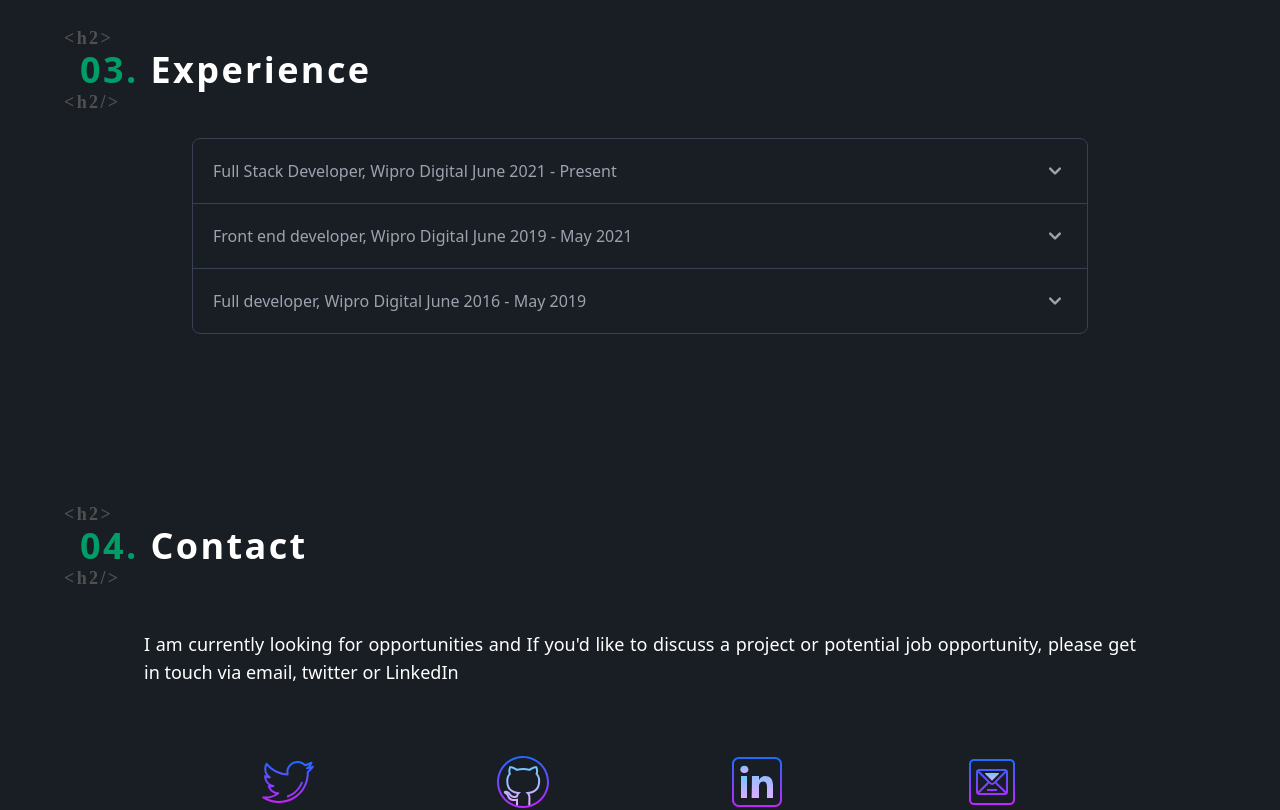
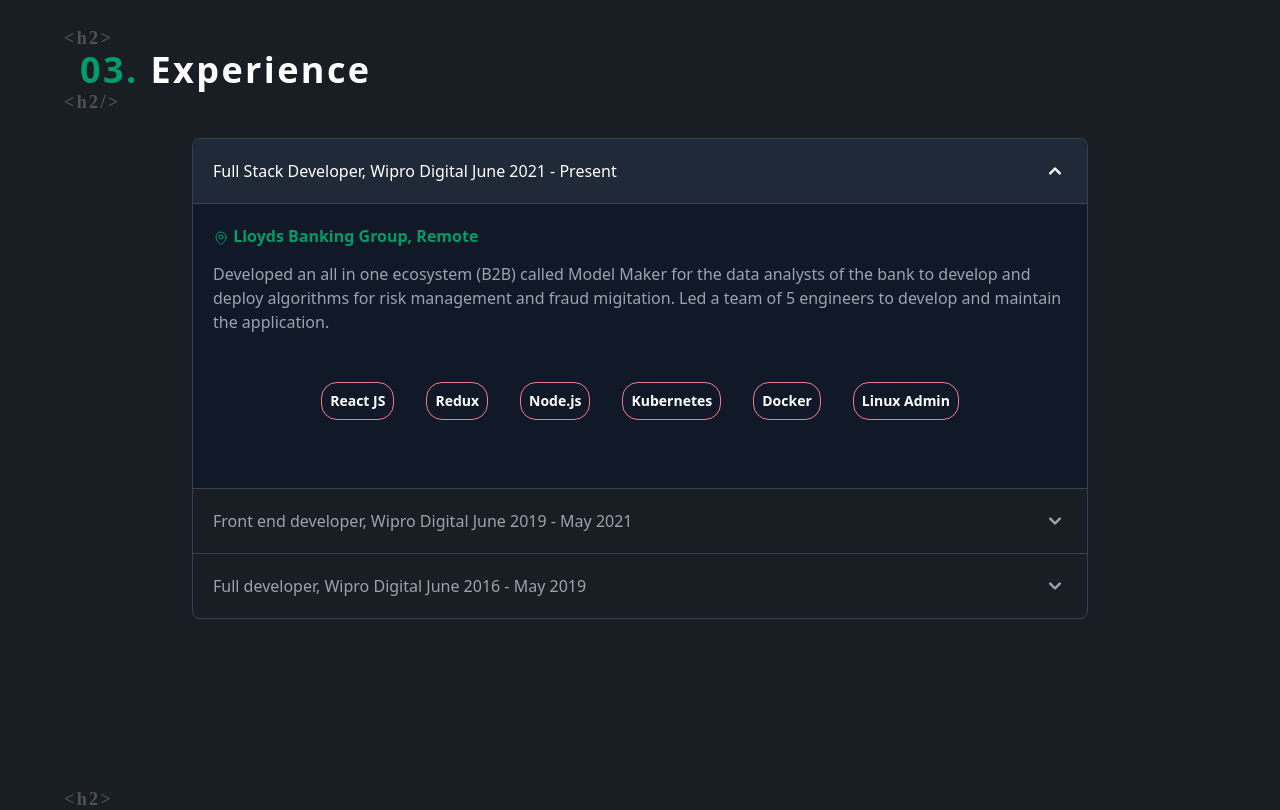
Before and after one commit to sandhyasrini/Portfolio_SandhyaSrinivasan, a Next.js app: page / in a window 1280 px wide. Shown: the part 1420-2230 px from the top of the page. Built offline with nearby package versions, Linux system fonts and the light colour scheme.

Commit message:
collapse all set to false in accorion

```diff
--- a/app/Experience/Experience.tsx
+++ b/app/Experience/Experience.tsx
@@ -11,13 +11,13 @@ function Experience() {
     <section id="experience" className=" text-white mt-[-10rem] sm:mt-[-2rem]">
       <SectionHeading id="03." title="Experience" />
       <div className="flex flex-row justify-center mt-[3rem]">
-        <Accordion collapseAll={true} className="w-[100%] lg:w-[80%]">
+        <Accordion collapseAll={false} className="w-[100%] lg:w-[80%]">
           {experience.map((data, index) => {
             return (
               <Accordion.Panel key={index}>
                 <Accordion.Title className="w-[100%]">
                   <span className="flex flex-row w-[100%] justify-between">
-                    <span>{data.title}</span>
+                    <span >{data.title}</span>
                   </span>
                 </Accordion.Title>
                 <Accordion.Content>
```
